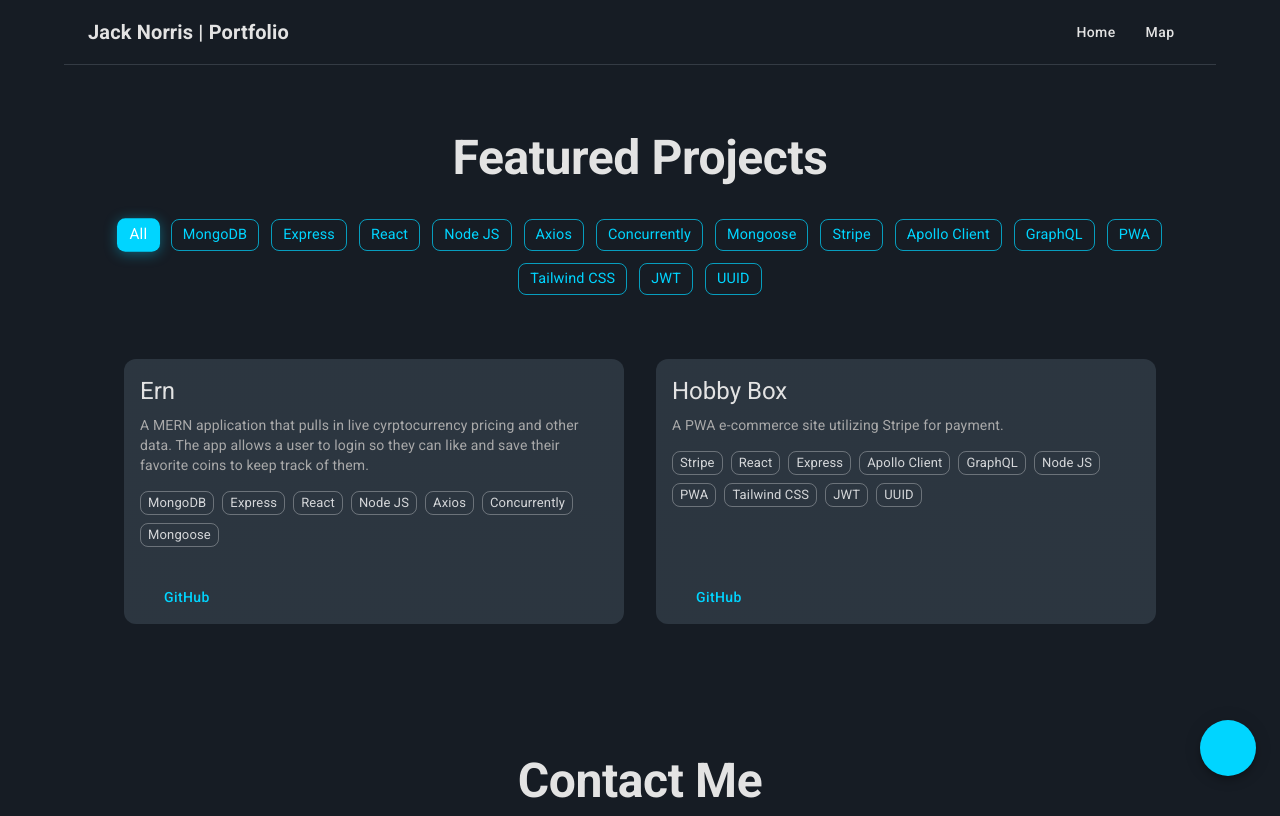
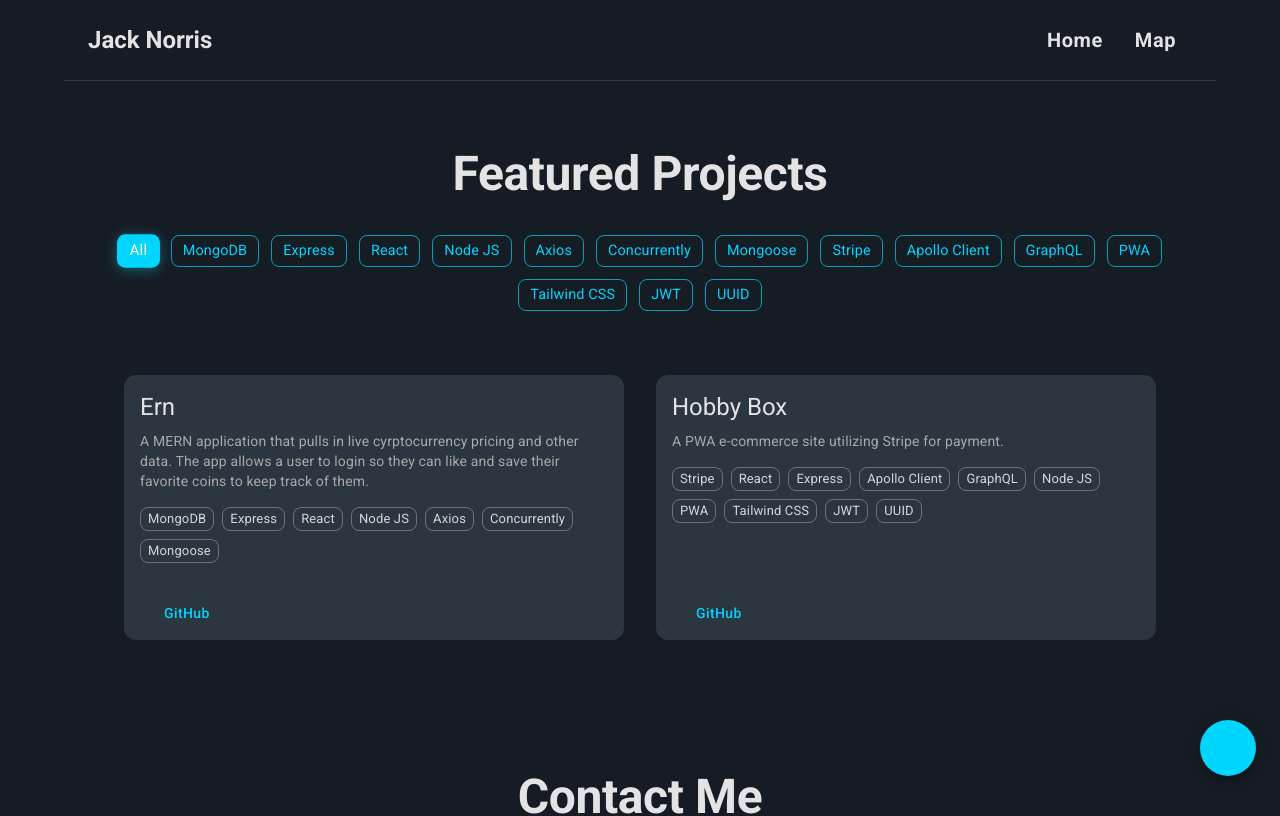
Before and after one commit to jacksonnorris/portfolio, a React (Create React App) app: page / in a window 1280 px wide. Shown: the top 816 px of the page. Built offline with nearby package versions, Linux system fonts and the light colour scheme; no server answers; some icons are missing.

Commit message:
header update and pulling changes from gh pages

```diff
--- a/src/components/Header.js
+++ b/src/components/Header.js
@@ -14,13 +14,10 @@ import {
   useMediaQuery
 } from '@mui/material';
 
-// Icons
-import MenuIcon from '@mui/icons-material/Menu'; // Hamburger Icon
+import MenuIcon from '@mui/icons-material/Menu';
 
 const Header = () => {
-  // --- RESPONSIVE LOGIC ---
   const theme = useTheme();
-  // `isMobile` will be `true` if the screen width is less than the 'md' breakpoint (900px by default)
   const isMobile = useMediaQuery(theme.breakpoints.down('md'));
 
   const [anchorEl, setAnchorEl] = useState(null);
@@ -40,15 +37,27 @@ const Header = () => {
     handleMenuClose();
   };
 
-  // --- DESKTOP MENU ---
   const menuDesktop = (
     <Box>
-      <Button color="inherit" component={RouterLink} to="/">Home</Button>
-      <Button color="inherit" component={RouterLink} to="/map">Map</Button>
+      <Button
+        color="inherit"
+        component={RouterLink}
+        to="/"
+        sx={{ fontSize: '1.25rem', fontWeight: 'bold', px: 2 }}
+      >
+        Home
+      </Button>
+      <Button
+        color="inherit"
+        component={RouterLink}
+        to="/map"
+        sx={{ fontSize: '1.25rem', fontWeight: 'bold', px: 2 }}
+      >
+        Map
+      </Button>
     </Box>
   );
 
-  // --- MOBILE MENU ---
   const menuMobile = (
     <Box>
       <IconButton
@@ -58,21 +67,16 @@ const Header = () => {
         aria-label="open navigation menu"
         onClick={handleMenuOpen}
       >
-        <MenuIcon />
+        <MenuIcon sx={{ fontSize: '2rem' }} />
       </IconButton>
       <Menu
         anchorEl={anchorEl}
-        anchorOrigin={{
-          vertical: 'top',
-          horizontal: 'right',
-        }}
+        anchorOrigin={{ vertical: 'top', horizontal: 'right' }}
         keepMounted
-        transformOrigin={{
-          vertical: 'top',
-          horizontal: 'right',
-        }}
+        transformOrigin={{ vertical: 'top', horizontal: 'right' }}
         open={isMenuOpen}
         onClose={handleMenuClose}
+        sx={{ '& .MuiMenuItem-root': { fontSize: '1.1rem' } }}
       >
         <MenuItem onClick={() => handleMenuItemClick('/')}>Home</MenuItem>
         <MenuItem onClick={() => handleMenuItemClick('/map')}>Map</MenuItem>
@@ -82,9 +86,9 @@ const Header = () => {
 
   return (
     <AppBar position="static" color="transparent" elevation={0} sx={{ borderBottom: 1, borderColor: 'divider' }}>
-      <Toolbar>
+      <Toolbar sx={{ height: '80px' }}>
         <Typography
-          variant="h6"
+          variant="h5"
           component={RouterLink}
           to="/"
           sx={{
@@ -94,10 +98,9 @@ const Header = () => {
             color: 'text.primary',
           }}
         >
-          Jack Norris | Portfolio
+          Jack Norris
         </Typography>
 
-        {/* If it's a mobile screen, show the hamburger menu. Otherwise, show the desktop menu. */}
         {isMobile ? menuMobile : menuDesktop}
 
       </Toolbar>
```
